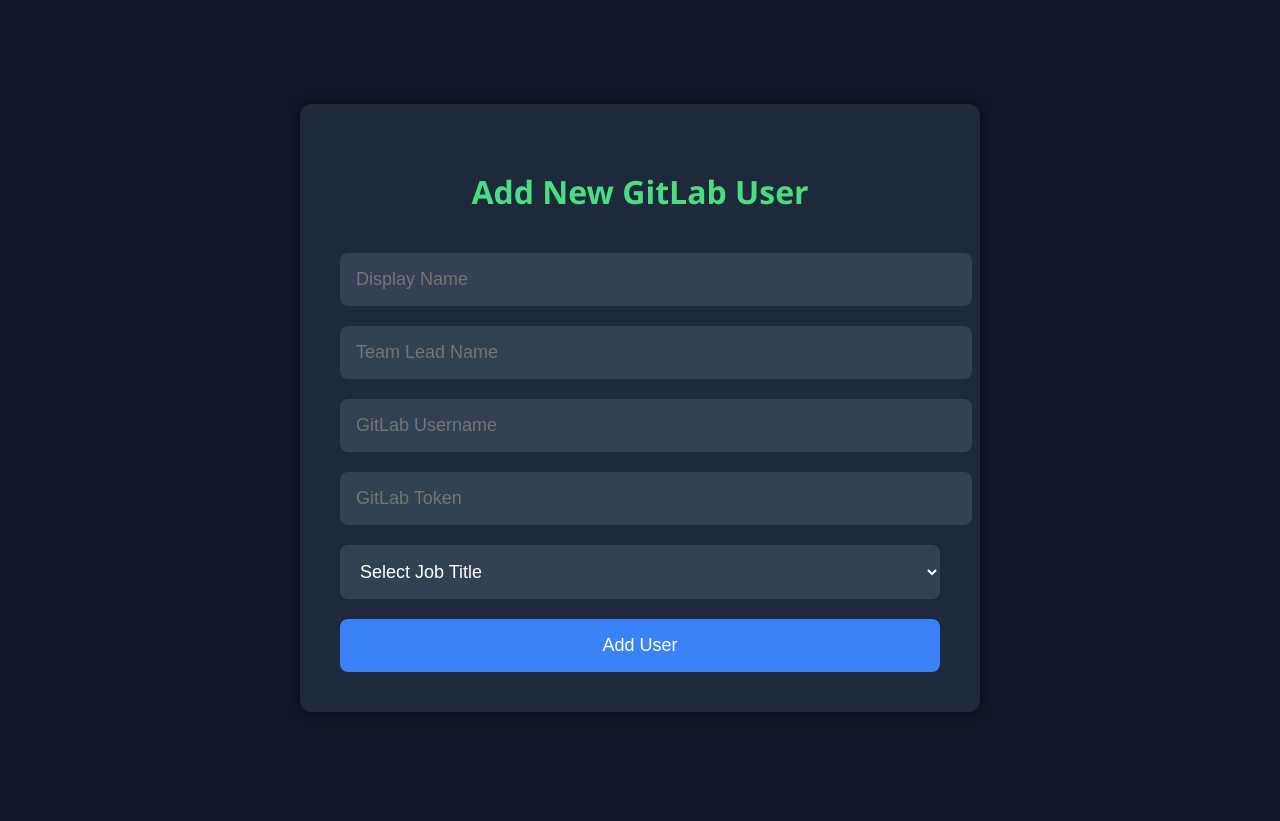
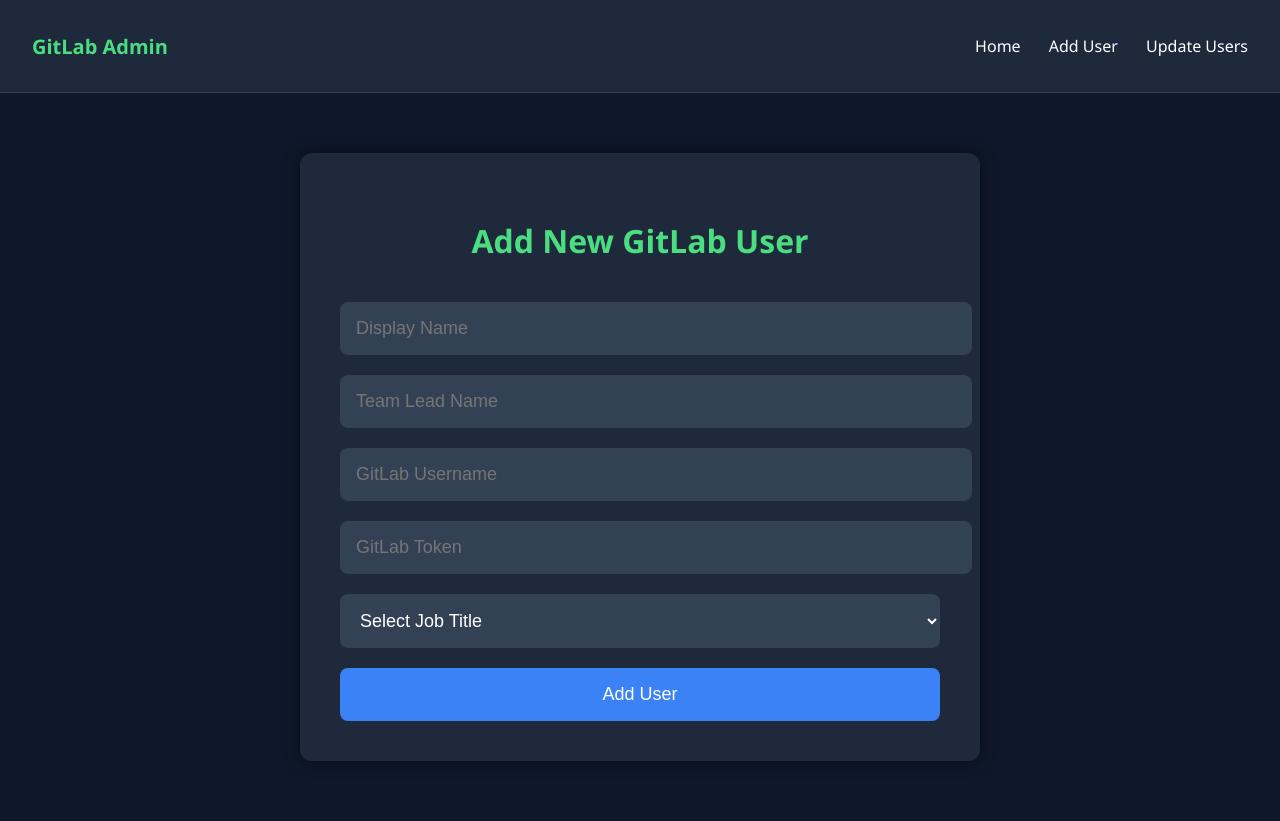
Before and after one commit to PuvaanRaaj/gitlab-daily-tasks, a Python web app: template templates/add_user.html in a window 1280 px wide. Before the commit the page ends 712 px from the top, so only its background shows below. Run offline with Jinja, Linux system fonts and the light colour scheme; the template is opened without the code that fills it, so the values that code supplies are empty.

Commit message:
add navbar

```diff
--- a/templates/add_user.html
+++ b/templates/add_user.html
@@ -8,10 +8,39 @@
             background-color: #0f172a;
             color: #fff;
             font-family: 'Segoe UI', sans-serif;
+            margin: 0;
+        }
+
+        nav {
+            background-color: #1e293b;
+            padding: 16px 32px;
+            display: flex;
+            justify-content: space-between;
+            align-items: center;
+            border-bottom: 1px solid #334155;
+        }
+
+        nav h1 {
+            font-size: 20px;
+            color: #4ade80;
+        }
+
+        nav .nav-links a {
+            color: #fff;
+            margin-left: 24px;
+            text-decoration: none;
+            font-size: 16px;
+        }
+
+        nav .nav-links a:hover {
+            text-decoration: underline;
+        }
+
+        .page {
             display: flex;
             justify-content: center;
             align-items: center;
-            height: 100vh;
+            height: calc(100vh - 72px);
         }
 
         .container {
@@ -63,6 +92,17 @@
     </style>
 </head>
 <body>
+
+    <nav>
+        <h1>GitLab Admin</h1>
+        <div class="nav-links">
+            <a href="/">Home</a>
+            <a href="/admin/add-user">Add User</a>
+            <a href="/admin/users">Update Users</a>
+        </div>
+    </nav>
+
+    <div class="page">
         <div class="container">
             <h2>Add New GitLab User</h2>
             <form method="POST">
@@ -81,5 +121,6 @@
                 <button type="submit">Add User</button>
             </form>
         </div>
+    </div>
 </body>
 </html>
```
Lines whose indentation alone changed are shown as unchanged.
